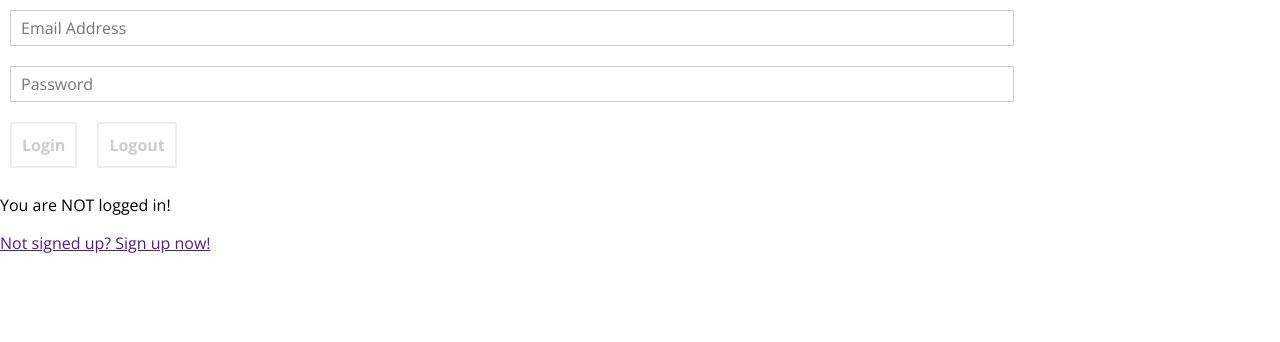
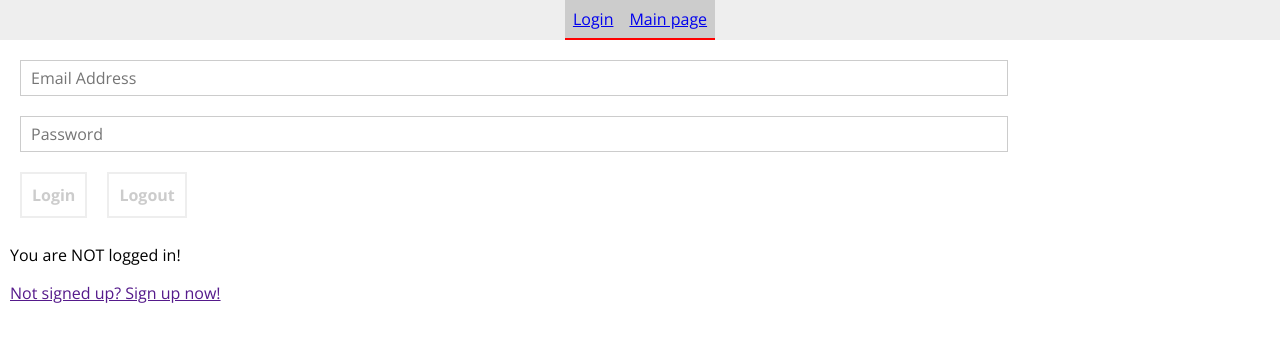
Before and after one commit to MehdiSaffar/notesy, a React app: page /login in a window 1280 px wide. Shown: the top 342 px of the page. Built offline with nearby package versions, Linux system fonts and the light colour scheme.

Commit message:
Form working fine, callback on user login/signup, basic routing working

```diff
--- a/src/App.js
+++ b/src/App.js
@@ -1,6 +1,6 @@
 import React, { Component } from 'react';
 import './App.css';
-import Login from './containers/Login/Login';
+import Layout from './containers/Layout/Layout'
 
 class App extends Component {
   render() {
@@ -8,7 +8,7 @@ class App extends Component {
       <div className="App">
         <header className="App-header">
         </header>
-        <Login />
+        <Layout />
       </div>
     );
   }
--- /dev/null
+++ b/src/components/UI/NavBar/NavBar.css
@@ -0,0 +1,5 @@
+.NavBar {
+    width: 100%;
+    text-align: center;
+    background-color: #eee;
+}
--- /dev/null
+++ b/src/components/UI/NavBar/NavBar.js
@@ -0,0 +1,10 @@
+import React, { Component } from "react"
+import classes from "./NavBar.css"
+
+class NavBar extends Component {
+    render() {
+        return <div className={classes.NavBar}>{this.props.children}</div>
+    }
+}
+
+export default NavBar
--- /dev/null
+++ b/src/components/UI/NavBar/NavItem/NavItem.css
@@ -0,0 +1,15 @@
+.NavItem {
+    /* width: 100%; */
+    padding: 8px;
+    box-sizing: border-box;
+    text-align: center;
+    display: inline-block;
+    background-color: #ccc;
+    border-bottom: 2px solid red;
+    font-family: inherit;
+}
+
+.NavItem.active {
+    border-bottom: 2px solid aqua;
+    font-display: unset;
+}
--- /dev/null
+++ b/src/components/UI/NavBar/NavItem/NavItem.js
@@ -0,0 +1,14 @@
+import React from 'react'
+import { NavLink } from 'react-router-dom';
+import classes from './NavItem.css'
+import {withRouter} from 'react-router'
+
+const navItem = (props) => {
+  return (
+    <div className={classes.NavItem}>
+        <NavLink to={props.to} onClick={props.onClick}>{props.children}</NavLink>
+    </div>
+  )
+}
+
+export default withRouter(navItem)
--- /dev/null
+++ b/src/containers/Layout/Layout.css
@@ -0,0 +1,3 @@
+.Content {
+    padding: 10px;
+}
--- /dev/null
+++ b/src/containers/Layout/Layout.js
@@ -0,0 +1,46 @@
+import React, { Component, Fragment } from "react"
+import { Switch, Route } from "react-router"
+import Login from "../Login/Login"
+import Main from "../Main/Main"
+import NavBar from "./../../components/UI/NavBar/NavBar"
+import NavItem from "./../../components/UI/NavBar/NavItem/NavItem"
+import classes from "./Layout.css"
+import { connect } from "react-redux"
+import * as actions from './../../store/actions/index'
+import {withRouter} from 'react-router'
+
+class Layout extends Component {
+    render() {
+        return (
+            <Fragment>
+                <NavBar>
+                    {this.props.isLoggedIn ? (
+                        <NavItem to="/logout" onClick={() => this.props.dispatchLogoutUser()}>Logout</NavItem>
+                    ) : (
+                        <NavItem to="/login">Login</NavItem>
+                    )}
+                    <NavItem to="/">Main page</NavItem>
+                </NavBar>
+                <div className={classes.Content}>
+                    <Switch>
+                        <Route path="/login" exact component={Login} />
+                        <Route path="/" exact component={Main} />
+                    </Switch>
+                </div>
+            </Fragment>
+        )
+    }
+}
+
+const mapStateToProps = state => ({
+    isLoggedIn: state.auth.isLoggedIn,
+})
+
+const mapDispatchToProps = dispatch => ({
+    dispatchLogoutUser: () => dispatch(actions.logoutUser()),
+})
+
+export default withRouter(connect(
+    mapStateToProps,
+    mapDispatchToProps
+)(Layout))
--- a/src/containers/Login/Login.js
+++ b/src/containers/Login/Login.js
@@ -3,9 +3,11 @@ import Form from "./../../components/UI/Form/Form"
 import Button from "./../../components/UI/Form/Button/Button"
 import * as actions from "../../store/actions/index"
 import { connect } from "react-redux"
+import { Redirect } from 'react-router'
 
 class Login extends Component {
     loginForm = () => ({
+        name: "login",
         elements: [
             {
                 name: "email",
@@ -42,6 +44,7 @@ class Login extends Component {
     })
 
     signUpForm = () => ({
+        name: "signup",
         elements: [
             {
                 name: "email",
@@ -78,8 +81,7 @@ class Login extends Component {
     })
 
     state = {
-        isLoginForm: true,
-        form: this.signUpForm(),
+        form: this.loginForm(),
     }
 
     // onFormValidChanged = newValidValue => {
@@ -92,7 +94,7 @@ class Login extends Component {
         const password = this.state.form.elements.find(
             el => el.name === "password"
         ).value
-        this.props.dispatchLoginUser(email, password)
+        this.props.dispatchLoginUser(email, password, this.onUserLoggedInHandler)
     }
 
     onLogoutButtonClickedHandler = event => {
@@ -111,27 +113,41 @@ class Login extends Component {
         const password = this.state.form.elements.find(
             el => el.name === "password"
         ).value
-        this.props.dispatchSignupUser(email, password)
+        this.props.dispatchSignupUser(
+            email,
+            password,
+            this.onUserSignedUpHandler
+        )
+    }
+
+    onUserSignedUpHandler = () => {
+
+    }
+
+    onUserLoggedInHandler = () => {
+
     }
 
     onChangeFormClickedHandler = event => {
         event.preventDefault()
         if (this.state.isLoginForm) {
-            this.setState({ form: this.signUpForm(), isLoginForm: false })
+            this.setState({ form: this.signUpForm() })
         } else {
-            this.setState({ form: this.loginForm(), isLoginForm: true })
+            this.setState({ form: this.loginForm() })
         }
     }
 
     render() {
+        const redirect = this.props.isLoggedIn ? <Redirect to="/" /> : null
         return (
-            <Fragment>
+            <div>
+                {redirect}
                 <Form
                     form={this.state.form}
                     // onFormValidChanged={this.onFormValidChanged}
                     onFormUpdated={this.onFormUpdatedHandler}
                 />
-                {this.state.isLoginForm ? (
+                {this.state.form.name === "login" ? (
                     <Fragment>
                         <Button
                             type="submit"
@@ -169,7 +185,7 @@ class Login extends Component {
                         : "You are NOT logged in!"}
                 </p>
                 <p>
-                    {this.state.isLoginForm ? (
+                    {this.state.form.name === "login" ? (
                         <a href="" onClick={this.onChangeFormClickedHandler}>
                             Not signed up? Sign up now!
                         </a>
@@ -179,7 +195,7 @@ class Login extends Component {
                         </a>
                     )}
                 </p>
-            </Fragment>
+            </div>
         )
     }
 }
@@ -189,10 +205,10 @@ const mapStateToProps = state => ({
 })
 
 const mapDispatchToProps = dispatch => ({
-    dispatchLoginUser: (email, password) =>
-        dispatch(actions.loginUser(email, password)),
-    dispatchSignupUser: (email, password) =>
-        dispatch(actions.signupUser(email, password)),
+    dispatchLoginUser: (email, password, callback) =>
+        dispatch(actions.loginUser(email, password, callback)),
+    dispatchSignupUser: (email, password, callback) =>
+        dispatch(actions.signupUser(email, password, callback)),
     dispatchLogoutUser: _ => dispatch(actions.logoutUser()),
 })
 
--- /dev/null
+++ b/src/containers/Main/Main.js
@@ -0,0 +1,9 @@
+import React, {Component} from 'react'
+
+class Main extends Component {
+    render() {
+        return <p>Main page</p>
+    }
+}
+
+export default Main
--- a/src/store/actions/auth.js
+++ b/src/store/actions/auth.js
@@ -22,7 +22,7 @@ export const logoutUser = _ => ({
     type: actionTypes.LOGOUT_USER,
 })
 
-export const loginUser = (email, password) => (dispatch, getState) => {
+export const loginUser = (email, password, callback) => (dispatch, getState) => {
     dispatch(loginUserStart(email, password))
 
     let url = authUtil.getFirebaseVerifyPasswordUrl(getState().auth.apiKey)
@@ -43,6 +43,7 @@ export const loginUser = (email, password) => (dispatch, getState) => {
                 expiresIn: response.data.expiresIn,
             }
             dispatch(loginUserSuccess(authData))
+            if(callback) callback()
         })
         .catch(error => {
             dispatch(loginUserFail(error))
@@ -64,7 +65,7 @@ export const signupUserFail = (error) => ({
     error
 })
 
-export const signupUser = (email, password) => (dispatch, getState) => {
+export const signupUser = (email, password, callback) => (dispatch, getState) => {
     dispatch(signupUserStart(email, password))
 
     let url = authUtil.getFirebaseSignupNewUser(getState().auth.apiKey)
@@ -86,6 +87,7 @@ export const signupUser = (email, password) => (dispatch, getState) => {
                 expiresIn: response.data.expiresIn,
             }
             dispatch(signupUserSuccess(authData))
+            if(callback) callback()
         })
         .catch(error => {
             dispatch(signupUserFail(error.response.data.error))
```
Also changed, not shown: src/components/UI/Layout/Layout.js (deleted). Lines whose indentation alone changed are shown as unchanged.
